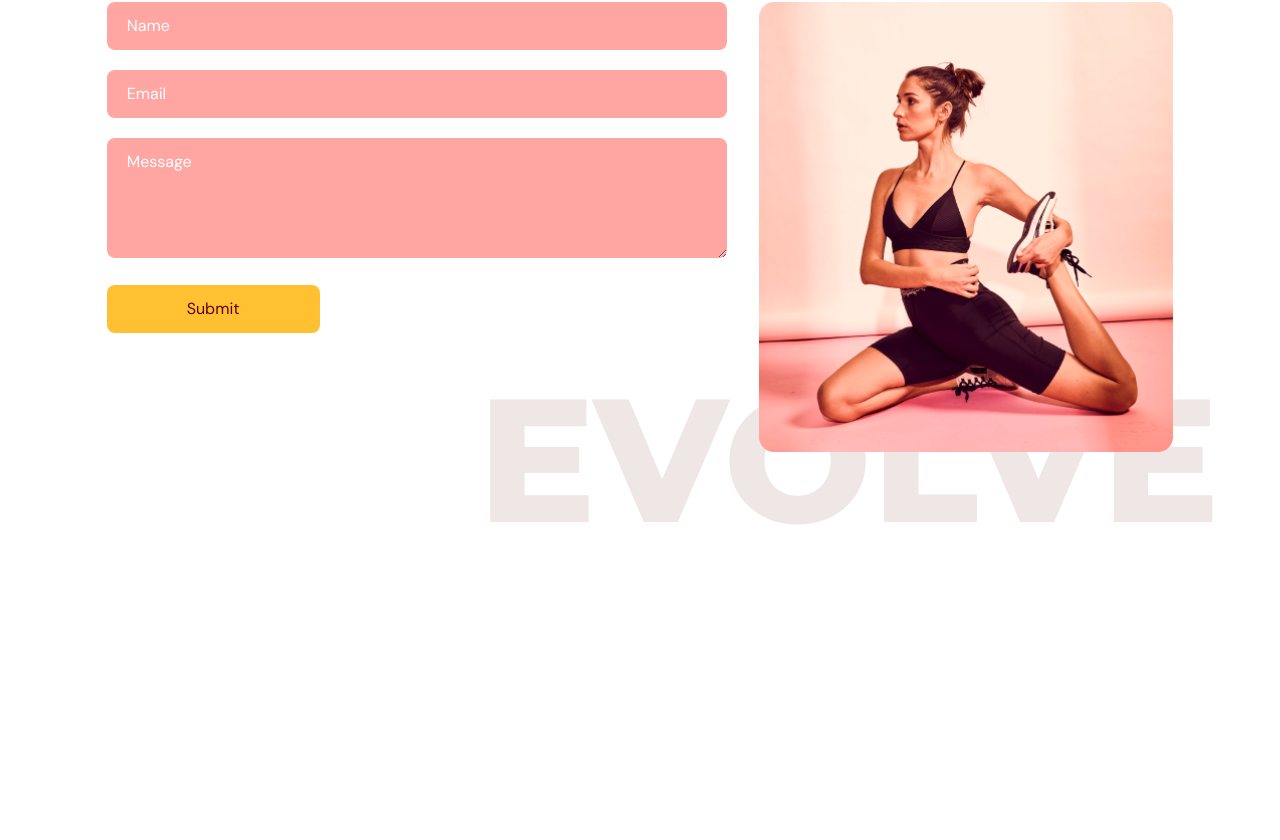
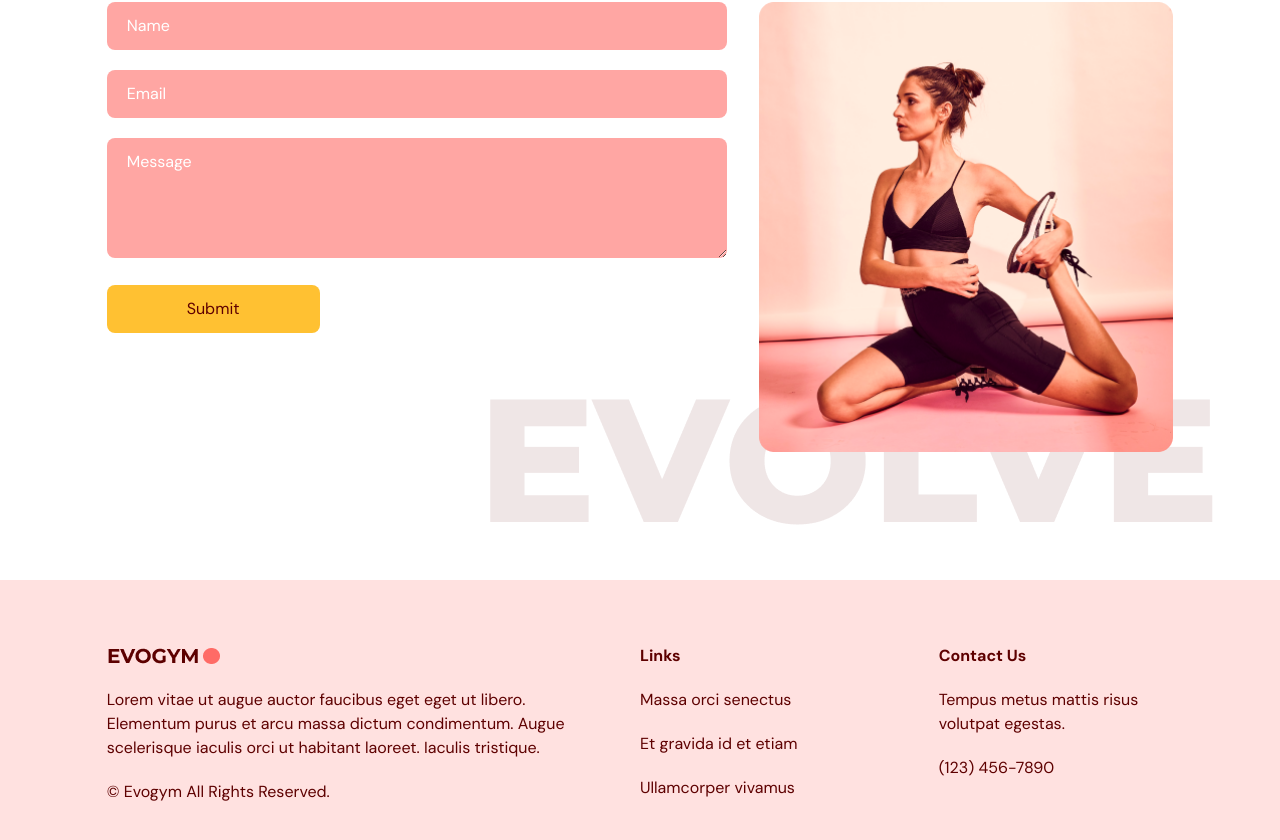
Before and after one commit to jvalerodev/evogym, a React (Vite) app: page / in a window 1280 px wide. Shown: the part 3252-4092 px from the top of the page. Before the commit the page ends 3832 px from the top, so only its background shows below. Built offline with nearby package versions, Linux system fonts and the light colour scheme.

Commit message:
added footer

```diff
--- a/src/App.tsx
+++ b/src/App.tsx
@@ -5,6 +5,7 @@ import Home from '@/components/home';
 import Benefits from '@/components/benefits';
 import OurClasses from '@/components/ourClasses';
 import ContactUs from '@/components/contactUs';
+import Footer from '@/components/footer';
 import { SelectedPage } from '@/types/typings';
 
 const App = () => {
@@ -28,14 +29,11 @@ const App = () => {
   return (
     <div className="app bg-gray-20">
       <Header isTopOfPage={isTopOfPage} />
-
       <Home />
-
       <Benefits />
-
       <OurClasses />
-
       <ContactUs />
+      <Footer />
     </div>
   );
 };
--- /dev/null
+++ b/src/components/footer/index.tsx
@@ -0,0 +1,41 @@
+import Logo from '@/assets/Logo.png';
+
+const Footer = () => {
+  return (
+    <footer className="bg-primary-100 py-16">
+      <div className="mx-auto w-5/6 justify-between gap-16 md:flex">
+        <div className="mt-16 basis-1/2 md:mt-0">
+          <img src={Logo} alt="Logo" />
+
+          <p className="my-5">
+            Lorem vitae ut augue auctor faucibus eget eget ut libero. Elementum
+            purus et arcu massa dictum condimentum. Augue scelerisque iaculis
+            orci ut habitant laoreet. Iaculis tristique.
+          </p>
+
+          <p>&#169; Evogym All Rights Reserved.</p>
+        </div>
+
+        <div className="mt-16 basis-1/4 md:mt-0">
+          <h4 className="font-bold">Links</h4>
+
+          <p className="my-5">Massa orci senectus</p>
+
+          <p className="my-5">Et gravida id et etiam</p>
+
+          <p>Ullamcorper vivamus</p>
+        </div>
+
+        <div className="mt-16 basis-1/4 md:mt-0">
+          <h4 className="font-bold">Contact Us</h4>
+
+          <p className="my-5">Tempus metus mattis risus volutpat egestas.</p>
+
+          <p>(123) 456-7890</p>
+        </div>
+      </div>
+    </footer>
+  );
+};
+
+export default Footer;
```
